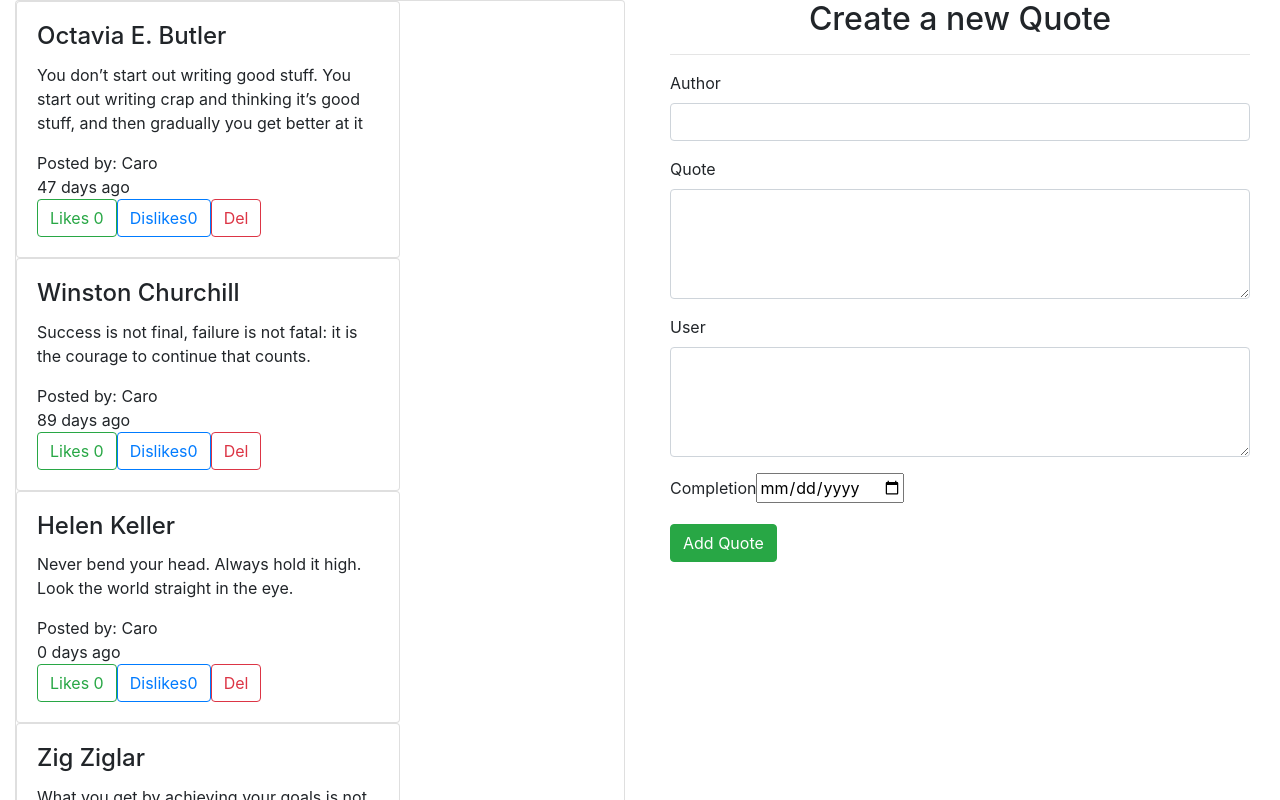
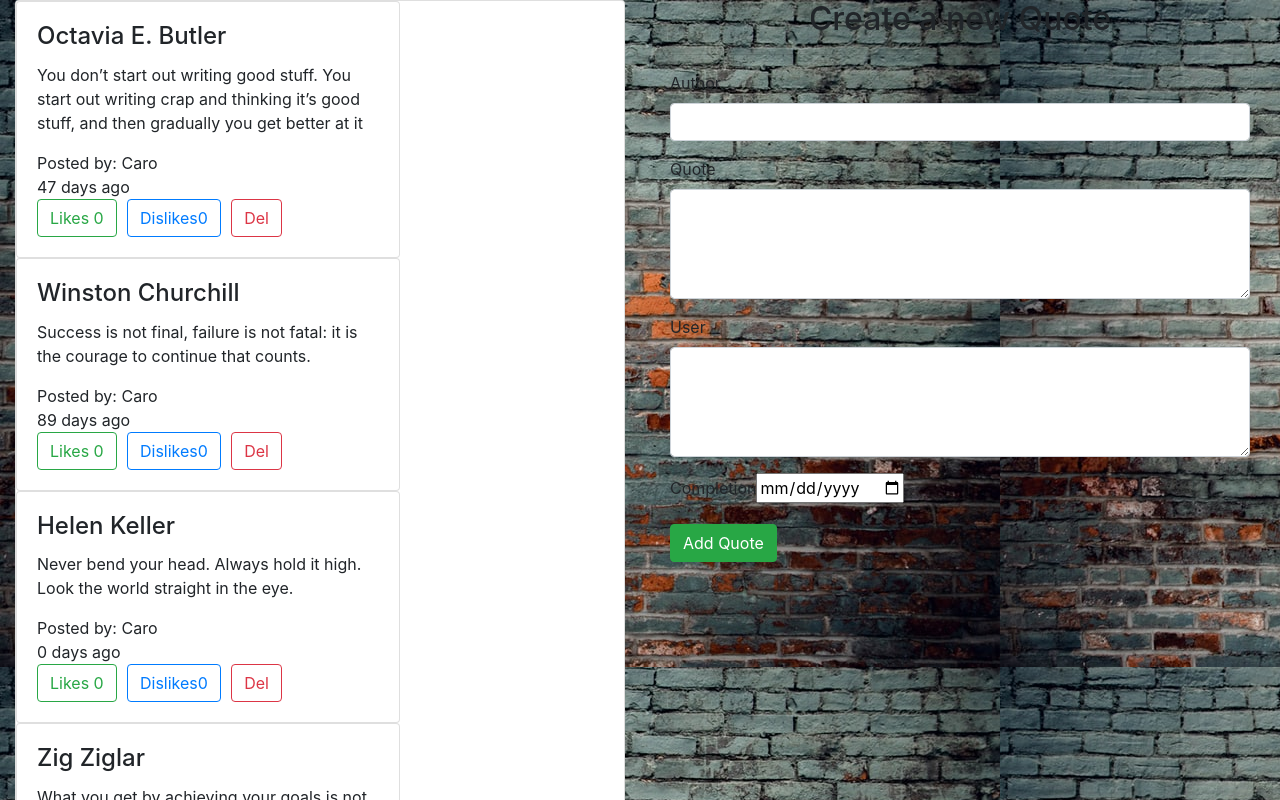
Before and after one commit to carol-wambui/New-quotes, an Angular app: page / in a window 1280 px wide. Shown: the top 800 px of the page. Built offline with nearby package versions, Linux system fonts and the light colour scheme.

Commit message:
style css

```diff
--- a/src/app/quote/quote.component.ts
+++ b/src/app/quote/quote.component.ts
@@ -20,6 +20,15 @@ export class QuoteComponent implements OnInit {
     quote.completeDate = new Date(quote.completeDate)
     this.quotes.push(quote)
   }
+  deleteQuote(isComplete, index){
+    if (isComplete) {
+      let toDelete = confirm(`Are you sure you want to delete ${this.quotes[index].description}?`)
+
+      if (toDelete){
+        this.quotes.splice(index,1)
+      }
+    }
+  }
   upvotes(index) {
     this.quotes[index].likes++;
   }
--- a/src/styles.css
+++ b/src/styles.css
@@ -1,2 +1,8 @@
 /* You can add global styles to this file, and also import other style files */
-@import "~bootstrap/dist/css/bootstrap.css"
+@import "~bootstrap/dist/css/bootstrap.css";
+button{
+    margin-right: 3%;
+}
+body{
+    background-image: url(./assets/photo-1521846562476-9c2446539e47.jpeg);
+}
```
